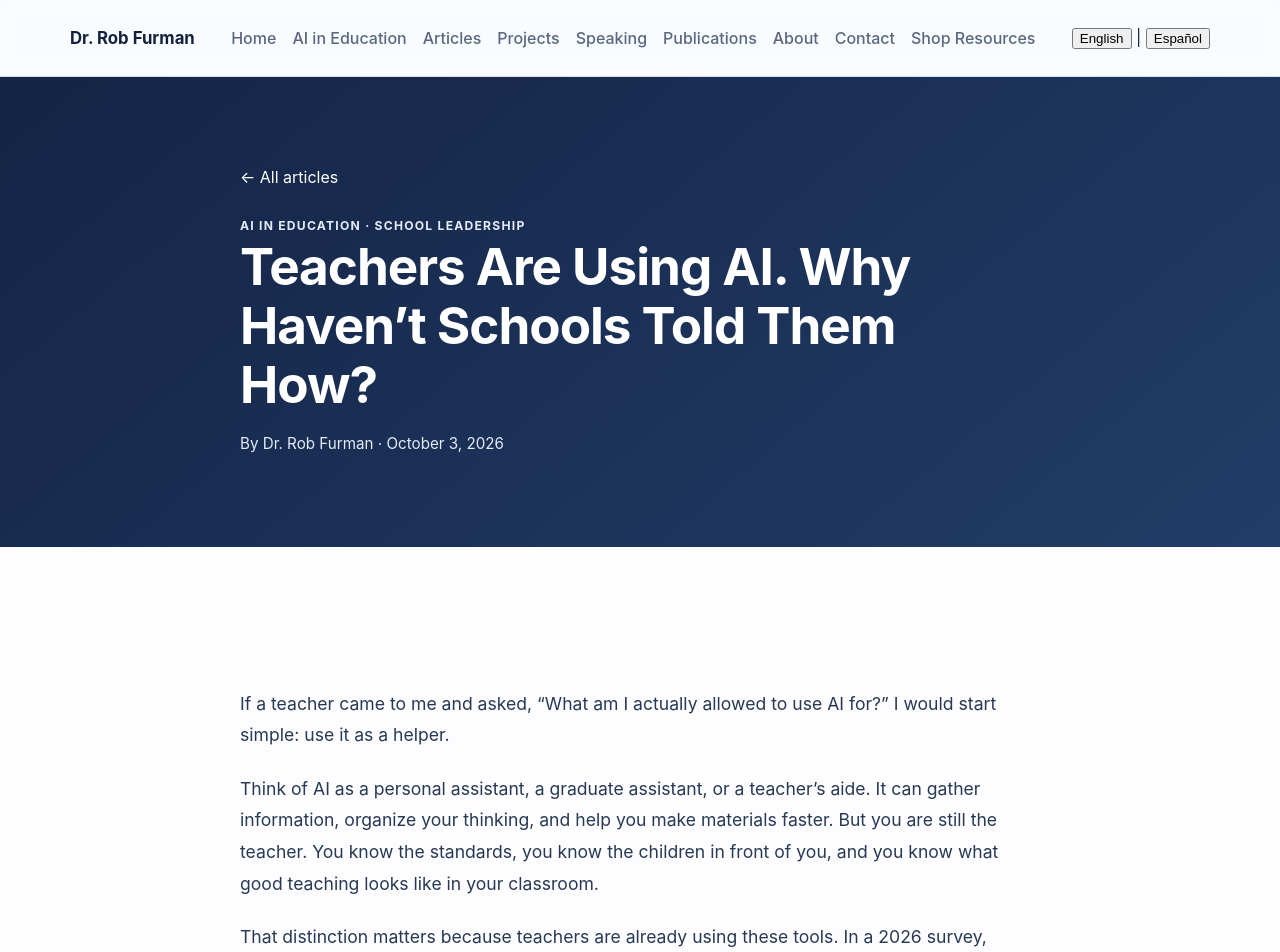
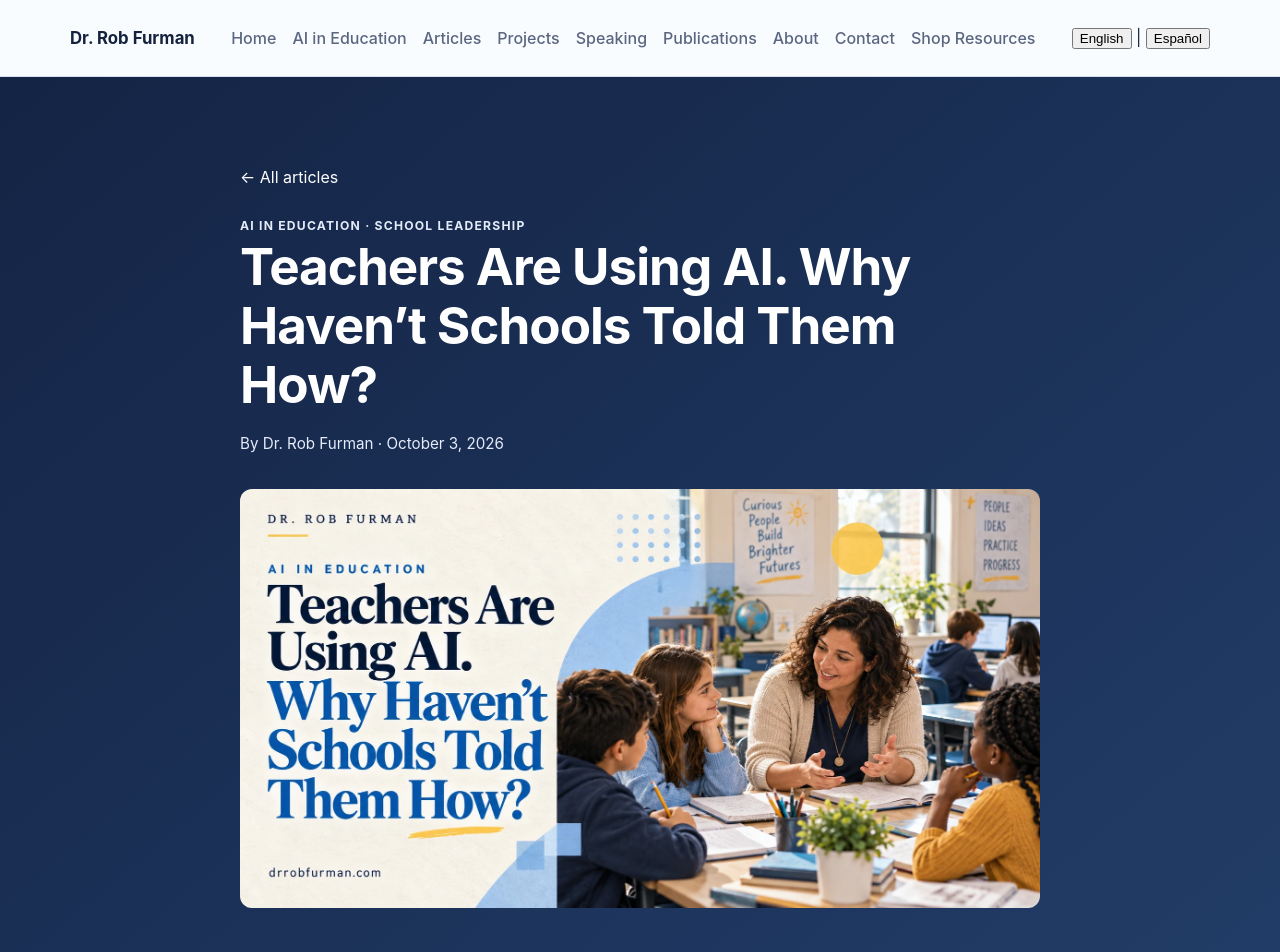
Before and after one commit to DrRobF/rob-furman-portfolio, a Next.js app: page /articles/teachers-using-ai-school-guidance in a window 1280 px wide. Shown: the top 952 px of the page. Built offline with nearby package versions, Linux system fonts and the light colour scheme.

Commit message:
Add magazine-style article cover and sharing image (#454)

```diff
--- a/app/articles/articles.module.css
+++ b/app/articles/articles.module.css
@@ -46,3 +46,7 @@
 .callout p { margin: 0; }
 .related { border-top: 1px solid #d6dfed; padding-top: 2rem; margin-top: 3rem; }
 .related h2 { margin-top: 0; }
+
+.coverImage { display: block; width: 100%; height: auto; border-radius: 12px; }
+.card .coverLink { display: block; margin-top: 0; }
+.coverWrap { margin-top: 2rem; }
--- a/app/articles/page.js
+++ b/app/articles/page.js
@@ -1,4 +1,5 @@
 import Link from 'next/link';
+import Image from 'next/image';
 import styles from './articles.module.css';
 
 export const metadata = {
@@ -14,6 +15,7 @@ const articles = [
     href: '/articles/teachers-using-ai-school-guidance',
     date: 'October 3, 2026',
     topic: 'AI in education',
+    image: '/images/articles/teachers-ai-guidance.webp',
   },
 ];
 
@@ -35,6 +37,9 @@ export default function ArticlesPage() {
           <div className={styles.grid}>
             {articles.map((article) => (
               <article className={styles.card} key={article.href}>
+                <Link className={styles.coverLink} href={article.href} aria-label={`Read ${article.title}`}>
+                  <Image className={styles.coverImage} src={article.image} alt="Magazine-style cover: Teachers Are Using AI. Why Haven’t Schools Told Them How?" width={1734} height={907} sizes="(max-width: 768px) 100vw, 1140px" />
+                </Link>
                 <span className={styles.tag}>{article.topic}</span>
                 <h2><Link href={article.href}>{article.title}</Link></h2>
                 <p>{article.description}</p>
--- a/app/articles/teachers-using-ai-school-guidance/page.js
+++ b/app/articles/teachers-using-ai-school-guidance/page.js
@@ -1,14 +1,17 @@
 import Link from 'next/link';
+import Image from 'next/image';
 import styles from '../articles.module.css';
 
 const title = 'Teachers Are Using AI. Why Haven’t Schools Told Them How?';
 const url = 'https://www.drrobfurman.com/articles/teachers-using-ai-school-guidance';
+const cover = 'https://www.drrobfurman.com/images/articles/teachers-ai-guidance.webp';
 
 export const metadata = {
   title: `${title} | Dr. Rob Furman`,
   description: 'A principal explains how teachers can use AI to save time and personalize practice while keeping human teaching, student engagement, and school leadership at the center.',
   alternates: { canonical: url },
-  openGraph: { type: 'article', title, url, publishedTime: '2026-10-03T00:00:00-04:00' },
+  openGraph: { type: 'article', title, url, publishedTime: '2026-10-03T00:00:00-04:00', images: [{ url: cover, width: 1734, height: 907, alt: title }] },
+  twitter: { card: 'summary_large_image', title, description: 'A principal’s guide to helping teachers use AI while keeping human teaching at the center.', images: [cover] },
 };
 
 export default function TeacherAIGuidanceArticle() {
@@ -20,6 +23,7 @@ export default function TeacherAIGuidanceArticle() {
     author: { '@type': 'Person', name: 'Dr. Rob Furman', url: 'https://www.drrobfurman.com/about' },
     publisher: { '@type': 'Person', name: 'Dr. Rob Furman' },
     datePublished: '2026-10-03',
+    image: cover,
     mainEntityOfPage: url,
   };
 
@@ -32,6 +36,9 @@ export default function TeacherAIGuidanceArticle() {
           <p className="eyebrow">AI in education · School leadership</p>
           <h1>{title}</h1>
           <p className={styles.meta}>By Dr. Rob Furman · October 3, 2026</p>
+          <div className={styles.coverWrap}>
+            <Image className={styles.coverImage} src="/images/articles/teachers-ai-guidance.webp" alt="Magazine-style cover showing a teacher leading a small group, with the article headline" width={1734} height={907} sizes="(max-width: 800px) 100vw, 800px" priority />
+          </div>
         </div>
       </header>
       <article className="section section-light">
```
Also changed, not shown: public/images/articles/teachers-ai-guidance.webp (added).
